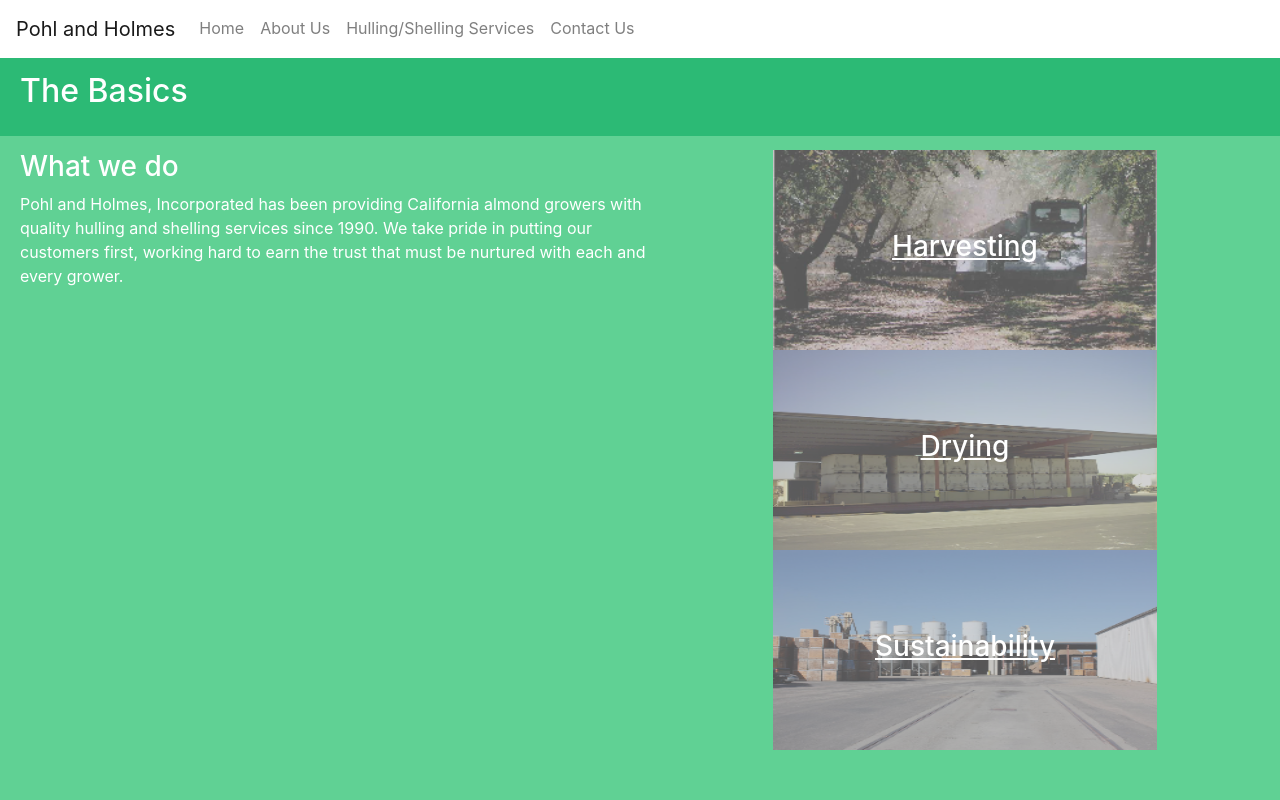
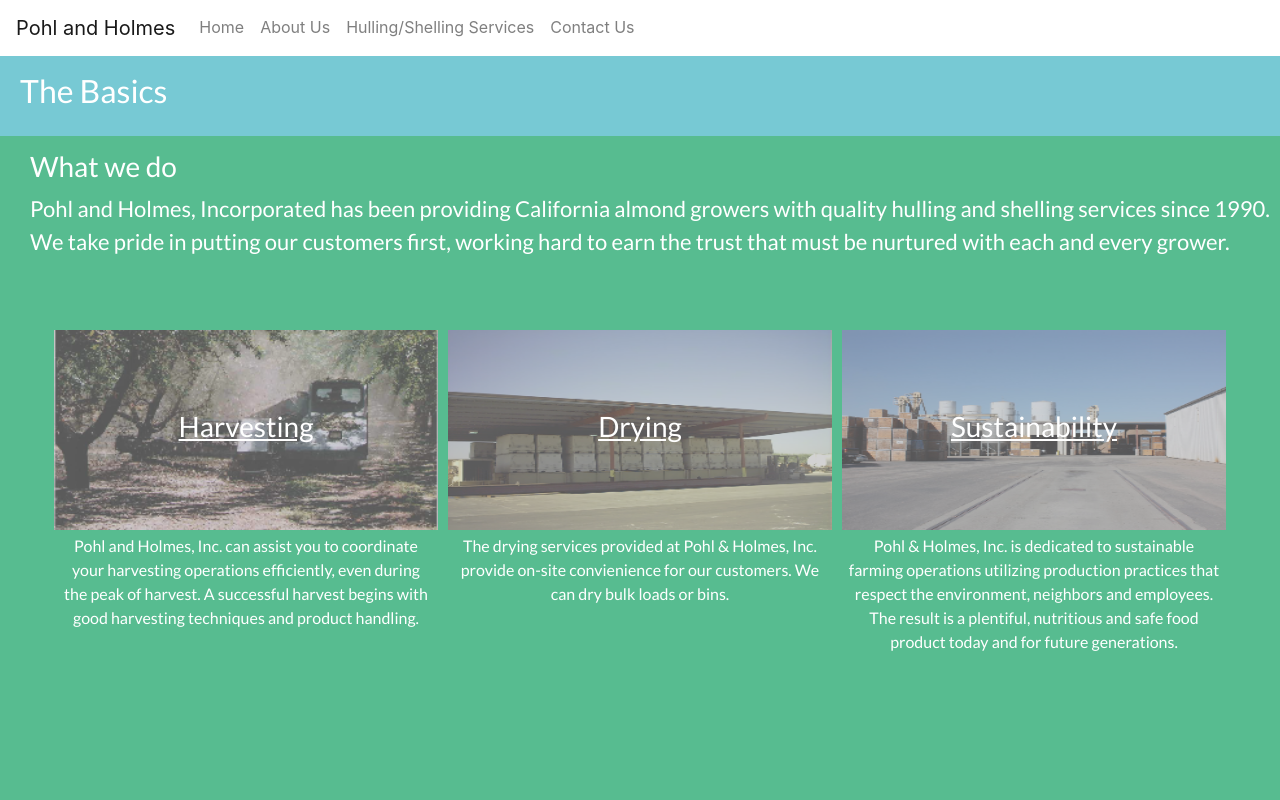
Before and after one commit to cforsythe/pohlnholmes, an Angular app: page / in a window 1280 px wide. Shown: the top 800 px of the page. Built offline with nearby package versions, Linux system fonts and the light colour scheme.

Commit message:
changed font moved anchors and changed colors

```diff
--- a/src/app/app-routing.module.ts
+++ b/src/app/app-routing.module.ts
@@ -1,5 +1,5 @@
 import { NgModule } from '@angular/core';
-import { Routes, RouterModule } from '@angular/router';
+import { Routes, RouterModule, ExtraOptions } from '@angular/router';
 import { AboutComponent } from './about/about.component';
 import { HullandshellComponent } from './hullandshell/hullandshell.component';
 import { ContactComponent } from './contact/contact.component';
@@ -13,8 +13,14 @@
   {path: 'home', component: HomeComponent}
 ];
 
+const options: ExtraOptions = {
+    anchorScrolling:'enabled',
+    onSameUrlNavigation:'reload',
+    scrollOffset: [0, document.documentElement.clientHeight * 0.07]
+  }
+
 @NgModule({
-  imports: [RouterModule.forRoot(routes)],
+  imports: [RouterModule.forRoot(routes, options)],
   exports: [RouterModule]
 })
 export class AppRoutingModule { }
--- a/src/app/app.component.html
+++ b/src/app/app.component.html
@@ -1,3 +1,4 @@
+<head><link href="https://fonts.googleapis.com/css?family=Lato&display=swap" rel="stylesheet"></head>
 <app-navbar></app-navbar>
 <div class='main'>
     <router-outlet></router-outlet>
--- a/src/app/app.component.scss
+++ b/src/app/app.component.scss
@@ -1,3 +1,4 @@
 .main{
     padding-top: 7vh;
+    font-family: 'Lato', sans-serif;
 }
--- a/src/app/home/home.component.html
+++ b/src/app/home/home.component.html
@@ -2,7 +2,7 @@
     <div class='dark-green header-style'>
         <h2>The Basics</h2>
         <div class='subhead-body'>
-            <div class='left-div'>
+            <div class='intro-div'>
                 <h3>What we do</h3>
                 <p>Pohl and Holmes, Incorporated has been providing California
                    almond growers with quality hulling and shelling services
@@ -11,40 +11,58 @@
                    each and every grower.
                 </p>
             </div>
+        <div class='separator'></div>
             <div class='anchors'>
-                <div class='anchor-container'>
+                <div class='anchor-container' routerLink='.' fragment='harvesting'>
                     <img class='anchor' src='../assets/img/harvesting_1.png'>
                     <div class='anchor-overlay'>
                         <h3 class='overlay-heading'>Harvesting</h3>
                     </div>
+                    <p>
+                        Pohl and Holmes, Inc. can assist you to coordinate your harvesting
+                        operations efficiently, even during the peak of harvest. A successful
+                        harvest begins with good harvesting techniques and product handling.
+                    </p>
                 </div>
-                <div class='anchor-container'>
+                <div class='anchor-container' routerLink='.' fragment='drying'>
                     <img class='anchor' src='../assets/img/drying.png'>
                     <div class='anchor-overlay'>
                         <h3 class='overlay-heading'>Drying</h3>
                     </div>
+                    <p>
+                        The drying services provided at Pohl & Holmes, Inc. provide
+                        on-site convienience for our customers. We can dry bulk
+                        loads or bins.
+                    </p>
                 </div>
-                <div class='anchor-container'>
+                <div class='anchor-container' routerLink='.' fragment='sustainability'>
                     <img class='anchor' src='../assets/img/sustainability.png'>
                     <div class='anchor-overlay'>
                             <h3 class='overlay-heading'>Sustainability</h3>
-                        </div>
+                    </div>
+                    <p>
+                        Pohl & Holmes, Inc. is dedicated to sustainable farming
+                        operations utilizing production practices that respect
+                        the environment, neighbors and employees. The result is
+                        a plentiful, nutritious and safe food product today and
+                        for future generations.
+                    </p>
                 </div>
             </div>
         </div>
     </div>
 </div>
-<div class='subhead grey-bg'>
+<div id='harvesting' class='subhead grey-bg'>
     <div class='dark-grey-bg header-style white-text'>
         <h2>Harvesting</h2>
     </div>
 </div>
-<div class='subhead green-bg white-text'>
+<div id='drying' class='subhead green-bg white-text'>
     <div class='dark-green header-style'>
         <h2>Drying Services</h2>
     </div>
 </div>
-<div class='subhead grey-bg'>
+<div id='sustainability' class='subhead grey-bg'>
     <div class='dark-grey-bg header-style white-text'>
         <h2>Sustainability</h2>
     </div>
--- a/src/app/home/home.component.scss
+++ b/src/app/home/home.component.scss
@@ -1,41 +1,38 @@
 .subhead{
     height:93vh;
-    // padding-left: 20px;
-    // padding-top: 20px;
 }
 .green-bg{
-    background: #60d194;
+    background: #57bc90;
 }
 .grey-bg{
-    background: #a7a7a7;
+    background: #ffd152;
 }
 .white-text{
     color: white;
 }
 .dark-grey-bg{
-    background-color: #8c8a8a;
+    background-color: #ffa705;
 }
 .dark-green{
-    background-color: #2cba75;
+    background-color: #77c9d4;
 }
 .header-style{
-    padding-left: 20px;
     height: 10vh;
     padding-top: 2vh;
+    h2{
+        padding-left: 20px;
+    }
 }
 .subhead-body{
     padding-top: 4vh;
     color: white;
 }
-.left-div{
-    width: 50%;
-    display: inline-block;
-    vertical-align: top;
+.intro-div{
+    font-size: 22px;
+    padding-left: 30px;
 }
 .anchors{
     text-align: center;
-    display: inline-block;
-    width: 50%;
 }
 .anchor{
     width: 30vw;
@@ -63,7 +60,29 @@
 }
 .anchor-container{
     position: relative;
+    display: inline-block;
+    padding-left: 5px;
+    padding-right: 5px;
+    vertical-align: top;
+    p{
+        width: 30vw;
+        padding-top: 4px;
+        padding-left: 5px;
+        padding-right: 5px;
+    }
+}
+.anchor-container:focus{
+    outline:none;
 }
 .overlay-heading{
     text-decoration: underline;
 }
+.clear{
+    clear: both;
+}
+.vert-align{
+    vertical-align: none;
+}
+.separator{
+    height: 7vh;
+}
--- a/src/app/home/home.component.ts
+++ b/src/app/home/home.component.ts
@@ -12,4 +12,8 @@
   ngOnInit() {
   }
 
+  testing(){
+    console.log(document.documentElement.clientHeight * 0.07);
+  }
+
 }
--- a/src/app/navbar/navbar.component.scss
+++ b/src/app/navbar/navbar.component.scss
@@ -6,6 +6,7 @@
     top: 0;
     overflow: hidden;
     width: 100%;
+    height:7vh;
 }
 .z-level{
     z-index: 10;
```
